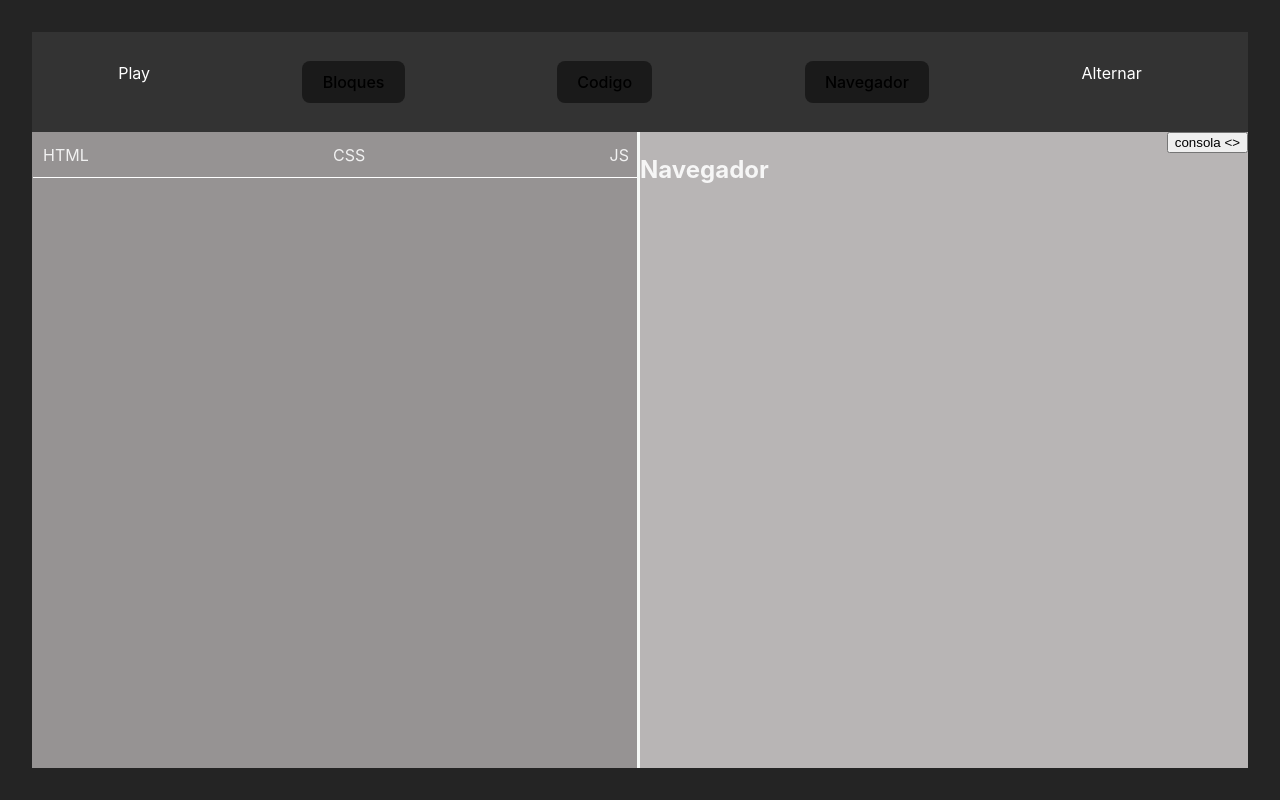
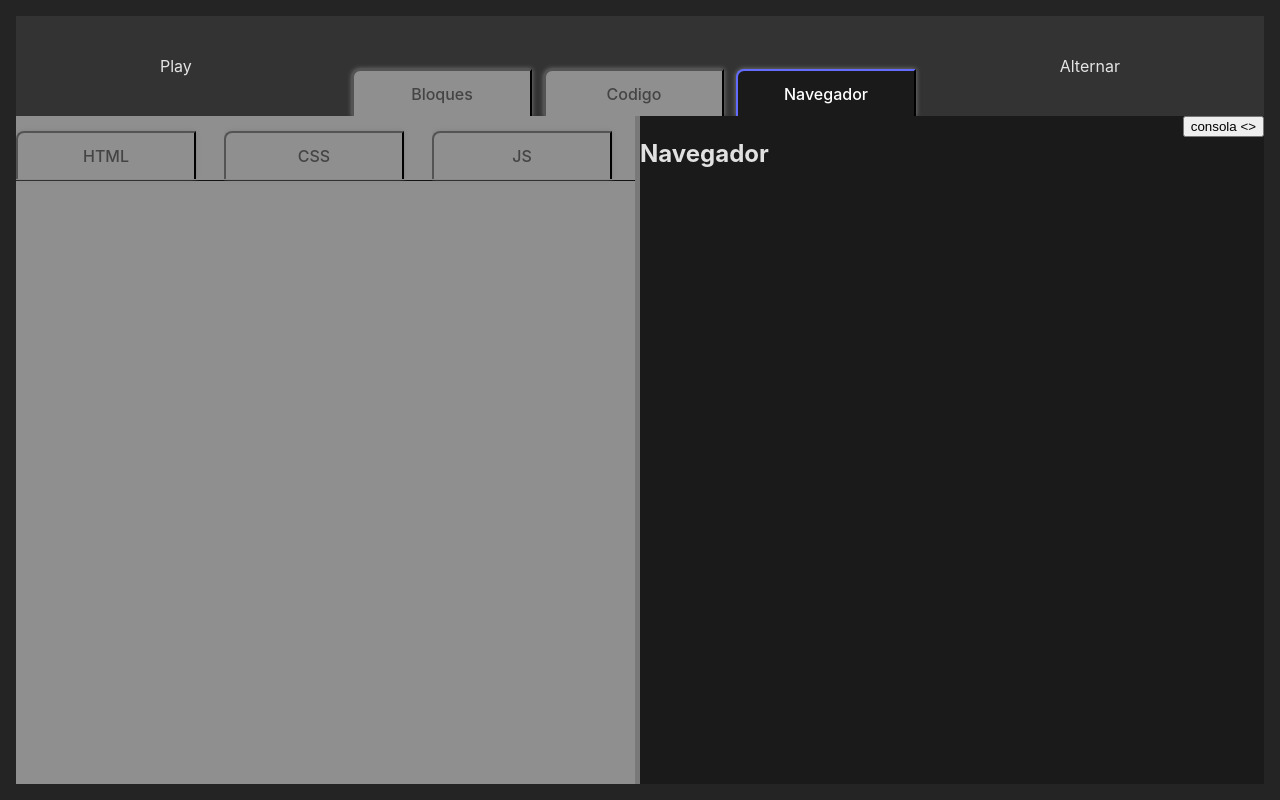
Before and after one commit to GestionDHS/front_bloques_dhs, a website built with Vite: page index.html in a window 1280 px wide. Both pictures are taken after a click on the button "Bloques". Built offline with nearby package versions, Linux system fonts and the light colour scheme.

Commit message:
div_bloque_codigo prendido/apagado

```diff
--- a/main.js
+++ b/main.js
@@ -6,37 +6,49 @@ import { setupCounter } from './counter.js'
 document.querySelector('#app').innerHTML = `
   <main>
    <nav>
-   <ul class="nav_principal">
-      <li>Play</li>
-      <li><button id="btn-bloque" class="button">Bloques</button></li>
-      <li><button id="btn-codigo" class="button">Codigo</button></li>
-      <li><button id="btn-navegador" class="button">Navegador</button></li>
-      <li>Alternar</li>
+   <ul class="nav_ul_principal">
+      <li id="play">Play</li>
+      <li><button id="btn-bloque" class="button button_focus btn_relative">Bloques</button></li>
+      <li><button id="btn-codigo" class="button btn_relative">Codigo</button></li>
+      <li><button id="btn-navegador" class="button button_focus btn_relative">Navegador</button></li>
+      <li id="alternar">Alternar</li>
     </ul>
    </nav>
    <secrion class="contenedor">
-      <div class="bloque_codigo">
+      <div class="bloque_codigo felx_col">
          <div class="head_bloque_codigo">
-            <ul>
-               <li>HTML</li>
-               <li>CSS</li>
-               <li>JS</li>
-               </ul>
+            <ul class="ul_nav_secundario">
+               <li><button id="btn-html" class="button button_focus btn_relative">HTML</button></li>
+               <li><button id="btn-css" class="button button_focus btn_relative">CSS</button></li>
+               <li><button id="btn-js" class="button button_focus btn_relative">JS</button></li>
+            </ul>
          </div>
          <div class="body_bloque_codigo">
-            <div class="ventana_bloques">Bloques</div>
-            <div class="ventana_codigo">Codigo</div>
+            <div class="body_bloque flex_col">
+               <div class="ventana_bloques flex_row">
+                  <div id="wsp-html">Workspace HTML</div>
+                  <div id="wsp-css">Workspace CSS</div>
+                  <div id="wsp-js">Workspace JS</div>
+               </div>
+               <div class="resizer_bloques resizer_css"></div>
+            </div>
+            <div class="body_codigo flex_col hidden">
+               <div class="ventana_codigo flex_row">
+                  <div id="codigo-html">codigo HTML</div>
+                  <div id="codigo-css">codigo CSS</div>
+                  <div id="codigo-js">codigo JS</div>
+               </div>
+            </div>
          </div>
-
-         <div class="resizer_bloques_codigo"></div>
+         <div class="resizer_bloques_codigo resizer_css"></div>
       </div>
 
-      <div class="navegador">
+      <div class="navegador flex_row">
          <div class="ventana_navegador">
             <h2>Navegador</h2>
             <button id="btn-consola">consola <></button>
          </div>
-         <div class="ventana_consola">Consola</div>
+         <div class="ventana_consola hidden">Consola</div>
       </div>
    </section>
 
@@ -46,8 +58,11 @@ document.querySelector('#app').innerHTML = `
 
 
 //Codigo para el Resizable---------
-let resizer_bloques_codigo = document.querySelector(".resizer_bloques_codigo"),
-bloque_codigo = document.querySelector(".bloque_codigo");
+const resizer_bloques_codigo = document.querySelector(".resizer_bloques_codigo"),
+bloque_codigo = document.querySelector(".bloque_codigo"),
+resizer_bloques = document.querySelector(".resizer_bloques"),
+body_bloque = document.querySelector(".body_bloque")
+
 
 function addResizer( div_resizable, elemento_a_resaizear ) {
    // track current mouse position in x let
@@ -68,8 +83,9 @@ function addResizer( div_resizable, elemento_a_resaizear ) {
       let dx = e.clientX - x; //delta de la posicion de x
       let cw = w + dx; // complete width
       elemento_a_resaizear.style.width = `${ cw }px`;
-      if ( cw < 40 ) {
+      if ( cw < 400 ) {
          console.log("menor a 700")
+         //console.log(div_resizable.getAttribute("class"))
       }else{
          console.log("mayor")
       }
@@ -80,24 +96,53 @@ function addResizer( div_resizable, elemento_a_resaizear ) {
       document.removeEventListener("mouseup", rs_mouseupHandler);
       document.removeEventListener("mousemove", rs_mousemoveHandler);
    }
-
    div_resizable.addEventListener("mousedown", rs_mousedownHandler);
 }
 
+//Asocio los divs que van a resaizear la ventana
+addResizer( resizer_bloques_codigo, bloque_codigo );
+addResizer( resizer_bloques, body_bloque );
 
-addResizer( resizer_bloques_codigo, bloque_codigo );
 
-//Habilito y deshabilito: ventana_codigo, ventana_bloques, ventana_navegador -----------------
- function handlerClicVentana(e){
-   let dicionario_Ventana = {"btn-bloque":'.ventana_bloques',"btn-codigo":'.ventana_codigo',"btn-navegador":'.ventana_navegador',"btn-consola":".ventana_consola"}
-   let elemento_ventana = document.querySelector(dicionario_Ventana[e.target.id]);
-   elemento_ventana.style.display = (e.target.id == "btn-codigo" || e.target.id == "btn-consola") ? ((elemento_ventana.style.display === 'none' || elemento_ventana.style.display === '') ? 'block' : 'none'):(elemento_ventana.style.display === 'none') ? 'block' : 'none';
- }
- let btnBloque = document.querySelector("#btn-bloque");
- let btnCodigo = document.querySelector("#btn-codigo");
- let btnNavegador = document.querySelector("#btn-navegador");
- let btnConsola = document.querySelector("#btn-consola");
- btnBloque.addEventListener("click", handlerClicVentana);
- btnCodigo.addEventListener("click", handlerClicVentana);
- btnNavegador.addEventListener("click", handlerClicVentana);
- btnConsola.addEventListener("click", handlerClicVentana);
+
+
+
+
+//Habilito y deshabilito: body_codigo, body_bloque, ventana_navegador y ventana_consola -----------------
+const btnBloque = document.querySelector("#btn-bloque");
+const btnCodigo = document.querySelector("#btn-codigo");
+const btnNavegador = document.querySelector("#btn-navegador");
+const btnConsola = document.querySelector("#btn-consola");
+const btn_html = document.querySelector("#btn-html");
+const btn_css = document.querySelector("#btn-css");
+const btn_js = document.querySelector("#btn-js");
+const div_bloque_codigo =document.querySelector(".bloque_codigo")
+ function handelClickVisibility(e){
+   //el e es el btn
+   //el btn-html, habilita y deshabilita 3 divs
+   const dicionario_ventana = {"btn-bloque":'.body_bloque',"btn-codigo":'.body_codigo',"btn-navegador":'.ventana_navegador',"btn-consola":".ventana_consola","btn-html":"#wsp-html","btn-css":"#wsp-css","btn-js":"#wsp-js"}
+   const elemento_ventana = document.querySelector(dicionario_ventana[e.target.id]);
+   elemento_ventana.classList.contains("hidden") ? elemento_ventana.classList.remove("hidden") : elemento_ventana.classList.add("hidden")
+   e.target.classList.contains("button_focus") ? e.target.classList.remove("button_focus") : e.target.classList.add("button_focus")
+   if(!btnBloque.classList.contains("button_focus") && !btnCodigo.classList.contains("button_focus")){
+      //console.log("estan los dos apagados")
+      btn_html.classList.remove("button_focus")
+      btn_css.classList.remove("button_focus")
+      btn_js.classList.remove("button_focus")
+      console.log("apagar el bloque_codigo")
+      div_bloque_codigo.classList.add("apagar_bloque_cod")
+   }else{
+      btn_html.classList.add("button_focus")
+      btn_css.classList.add("button_focus")
+      btn_js.classList.add("button_focus")
+      div_bloque_codigo.classList.remove("apagar_bloque_cod")
+   }
+
+}
+ btnBloque.addEventListener("click", handelClickVisibility);
+ btnCodigo.addEventListener("click", handelClickVisibility);
+ btnNavegador.addEventListener("click", handelClickVisibility);
+ btnConsola.addEventListener("click", handelClickVisibility);
+ btn_html.addEventListener("click",handelClickVisibility)
+ btn_css.addEventListener("click",handelClickVisibility)
+ btn_js.addEventListener("click",handelClickVisibility)
--- a/style.css
+++ b/style.css
@@ -29,8 +29,8 @@ a:hover {
 #app {
   /* max-width: 1280px; */
   /* margin: 0 auto; */
-  padding: 2rem;
-height: 100%;
+  padding: 1rem;
+  height: 100%;
 }
 
 /* .logo {
@@ -46,27 +46,24 @@ height: 100%;
   filter: drop-shadow(0 0 2em #f7df1eaa);
 } */
 
-
-.button {
-  border-radius: 8px;
-  border: 1px solid transparent;
-  padding: 0.6em 1.2em;
-  font-size: 1em;
-  font-weight: 500;
-  font-family: inherit;
-  background-color: #1a1a1a;
-  cursor: pointer;
-  transition: border-color 0.25s;
+.flex_row{
+  display: flex;
+  overflow-x: hidden;
+  text-overflow: ellipsis;
 }
-/* button:hover {
-  border-color: #646cff;
+.flex_col{
+  display: flex;
+  overflow-x: hidden;
+  text-overflow: ellipsis;
+  flex-direction: column;
 }
-button:focus,
-button:focus-visible {
-  outline: 4px auto -webkit-focus-ring-color;
-} */
-
-
+.hidden{
+  display: none;
+}
+.disable{
+  background-color: rgb(143, 143, 143);
+  color:#444444;
+}
 body {
   display: flex;
   flex-direction: column;
@@ -75,128 +72,225 @@ body {
   margin: 0;
   user-select: none;
 }
+
 main {
   height: 100%;
   overflow: hidden;
   background-color: white;
 }
+
 nav {
   height: 100px;
   background-color: #333;
   display: flex;
   align-items: center;
-  padding: 0 20px;
+  padding: 0;
+  margin: 0;
+
 }
 
-.nav_principal {
-  width:100%;
+.nav_ul_principal {
+  width: 100%;
   list-style: none;
   padding: 0;
   margin: 0;
   display: flex;
-  justify-content:space-around;
+  justify-content: center;
 }
 
-.nav_principal li {
-  margin-right: 20px;
-  color: white;
+.nav_ul_principal li {
+  margin:0;
+  padding: 0;
+  width: 12em;
+  text-align: center;
+  position:relative;
+}
+#play{
+  text-align:start;
+}
+#alternar{
+  text-align:end;
+}
+.button {
+  border-radius: 8px 0 0 0;
+  border-bottom: none;
+  padding: 0.6em 1.2em;
+  font-size: 1em;
+  font-weight: 500;
+  font-family: inherit;
+  cursor: pointer;
+  transition: border-color 0.25s;
+  box-shadow: 0 0 5px gray;
+  background-color: rgb(143, 143, 143);
+  color:#444444;
+  width: 180px;
+  margin:0;
+  height: 3em;
+  /* aspect-ratio: 3/1; */
+}
+.btn_relative{
+  position: absolute;
+  top: 15px;
+  left:0;
+}
+.button:hover {
+  border-top-color: #646cff;
+  border-left-color: #646cff;
+
+}
+
+.button_focus{
+  border-top-color: #646cff;
+  border-left-color: #646cff;
+  background-color: #1a1a1a;
+  color:white;
 }
 
 .contenedor {
   width: 100%;
   height: 100%;
   display: flex;
+  border: none;
   /* grid-template-columns: 500px auto;
   background-color: #747bff; */
 }
 
-/* Lado izquierdo - primer aside */
+/* Lado izquierdo - bloque_codigo */
 .bloque_codigo {
   min-width: 30px;
-  overflow-x: hidden;
   position: relative;
-  /* padding: 20px; */
-  background-color: #969393;
   height: 100%;
   width: 50%;
-  display: flex;
-  flex-direction: column;
+  border: none;
+  background-color: #333;
 }
-.head_bloque_codigo ul{
+.apagar_bloque_cod{
+   background-color: rgb(143, 143, 143);
+}
+/* el nav de bloque_codigo */
+.head_bloque_codigo{
+  background-color: none;
+}
+.head_bloque_codigo ul {
   display: flex;
   justify-content: space-between;
   align-items: flex-start;
-  margin: 1px;
-  padding: 10px;
-  border-bottom: 1px solid white;
-}
-.head_bloque_codigo ul li{
-  list-style: none;
+  border: none;
+  border-bottom: 1px solid rgb(19, 18, 18);
+  width: 100%;
+  height: 4em;
+  margin: 0;
+  padding: 0;
+
 }
 
-.body_bloque_codigo{
+.head_bloque_codigo ul li {
+  list-style: none;
+  overflow-x: hidden;
+  text-overflow: ellipsis;
+  position: relative;
+  width: 100%;
+  height: 5em;
+}
+/* el body o main de bloque_codigo */
+.body_bloque_codigo {
   display: flex;
   width: 100%;
   height: 100%;
 }
-.ventana_bloques{
+.body_bloque{
   width: 100%;
+  flex:1;
+  /* ver que ancho ponerle  */
+  height: 100%;
+  position: relative;
+}
+.ventana_bloques {
+  width: 100%;
+  height: 100%;
+  & > div{
+    background-color: #1a1a1a;
+    width: 100%;
+  }
+}
+/* parte en la que se va a renderizar el codigo */
+.body_codigo{
+  /* width: 100%; */
+  width: 100%;
+  flex:1;
+  /* ver que ancho ponerle  */
+  height: 100%;
+}
+
+.ventana_codigo {
+  background-color: #333;
+  width: 100vw;
   height: 80%;
+  &>div{
+    width: 100%;
+  }
 }
-.ventana_codigo{
-  display: none;
-  width: 100%;
-  height: 80%;
-  border-left: 2px solid #f5f8f6;
-}
-.resizer_bloques_codigo {
-  width: 3px;
+
+.resizer_css {
+  width: 5px;
   top: 0;
   right: 0;
   cursor: ew-resize;
   /* cursor: col-resize; */
   height: 100%;
   position: absolute;
-  background-color: #f5f8f6;
+  background-color: #787978;
 }
-.resizer_bloques_codigo:hover{
+
+.resizer_css:hover {
   background-color: #5350f5f3;
 }
 
-/* Lado derecho - segundo aside */
+/* Lado derecho - navegador */
 .navegador {
   min-width: 30px;
-  overflow-x: hidden;
-  display: flex;
-  flex-grow:1;
+  flex-grow: 1;
   flex-wrap: wrap;
   position: relative;
   /* padding: 3% 22px; */
-  background-color: #b8b5b5;
+  background-color: rgb(143, 143, 143);
+  border: none;
 }
-.ventana_navegador{
-  overflow: hidden;
+
+.ventana_navegador {
+  background-color: #1a1a1a;
+  border: none;
   min-width: 30px;
-  & > h2{
+  width: 100%;
+  overflow-x: hidden;
+  text-overflow: ellipsis;
+
+  &>h2 {
     overflow-x: hidden;
+    text-overflow: ellipsis;
   }
 }
-#btn-consola{
+
+#btn-consola {
   overflow: hidden;
   position: absolute;
   top: 0;
   right: 0;
 }
-.ventana_consola{
-  overflow: hidden;
-  position:absolute;
+
+.ventana_consola {
+  overflow: auto;
+  position: absolute;
   bottom: 100px;
   left: 0;
-  display: none;
   width: 100%;
   height: 100px;
-  border:1px solid rgb(7, 7, 7);
+  border: 1px solid rgb(7, 7, 7);
+  aspect-ratio: 1/1;
+  resize: vertical;
+  /* form-sizing:content; */
 }
+
 /* .ventana_bloques, .ventana_codigo, .ventana_navegador {
   flex: 1;
   margin-bottom: 10px;
```
